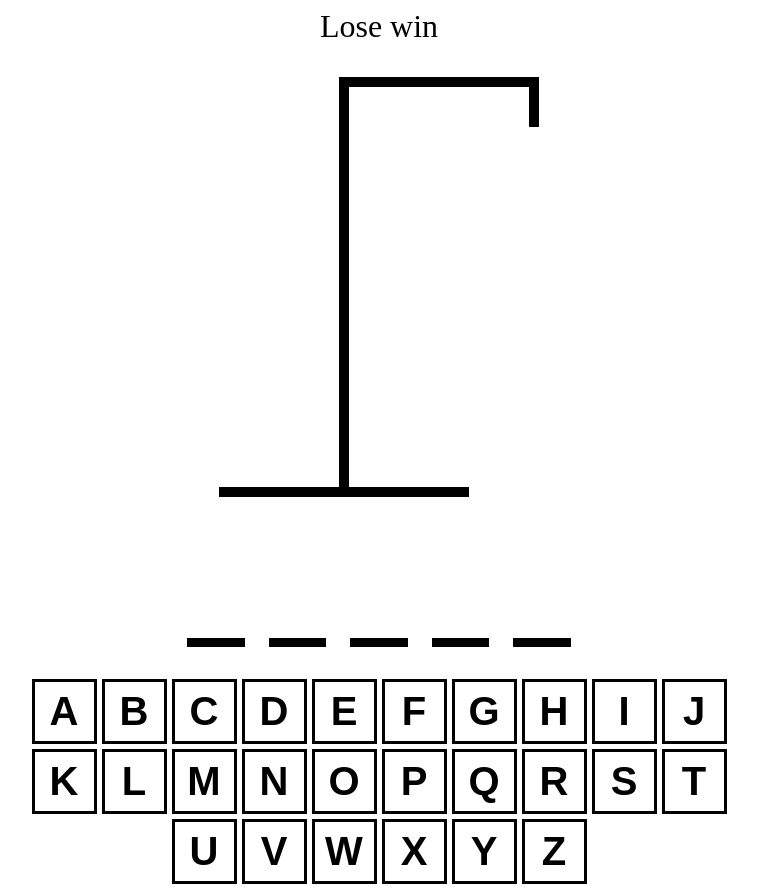
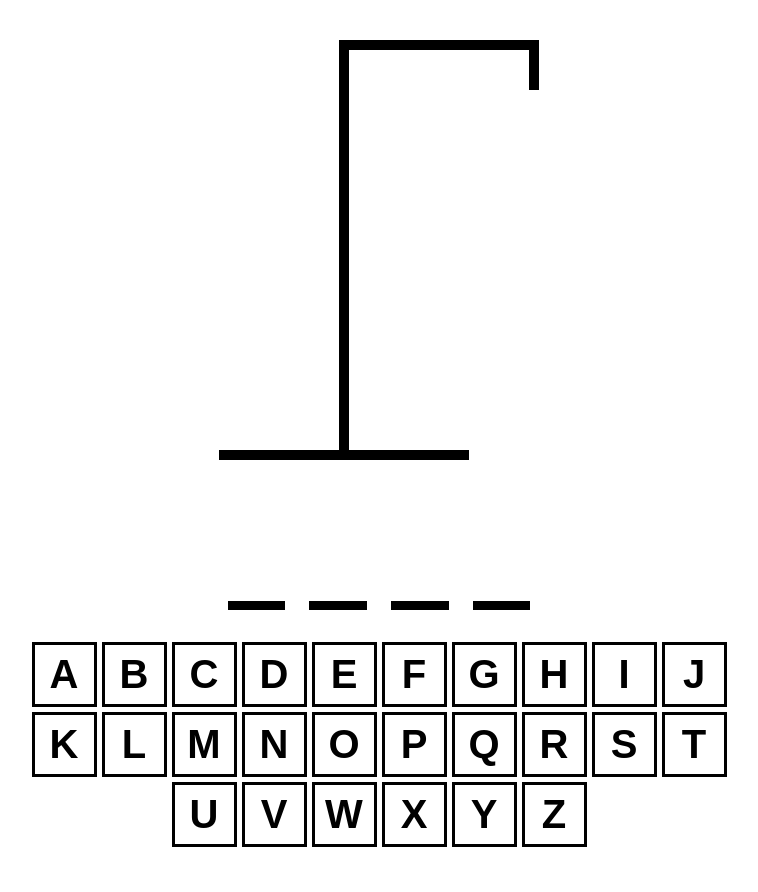
Before and after one commit to csabbah/ts-react-hangman, a React (Vite) app: page / in a window 1280 px wide. Shown: the whole page, without its empty margins (261-1019 px from the left). After the commit the page ends 855 px from the top, so only its background shows below. Built offline with nearby package versions, Linux system fonts and the light colour scheme.

Commit message:
Made final clean up/finishing touches - Also included a restart game function on 'Enter' keypress

```diff
--- a/src/App.tsx
+++ b/src/App.tsx
@@ -3,10 +3,13 @@ import { HangmanDrawing } from "./HangmanDrawing";
 import { HangmanWord } from "./HangmanWord";
 import { Keyboard } from "./Keyboard";
 import words from "./wordList.json";
+
+function getWord(): string {
+  return words[Math.floor(Math.random() * words.length)];
+}
+
 function App() {
-  const [wordToGuess, setWordToGuess] = useState(() => {
-    return words[Math.floor(Math.random() * words.length)];
-  });
+  const [wordToGuess, setWordToGuess] = useState(getWord);
   const [guessedLetters, setGuessedLetters] = useState<string[]>([]);
 
   const inCorrectLetters = guessedLetters.filter(
@@ -25,13 +28,25 @@ function App() {
     [guessedLetters]
   );
 
+  const isLoser: boolean = inCorrectLetters.length >= 6;
+  // If every iteration of this loop returns true, the entirety of the function is true
+  const isWinner: boolean = wordToGuess.split("").every((letter) => {
+    // If all the guessLetters include the letter in the wordToGuess
+    // Then we have won
+    return guessedLetters.includes(letter);
+  });
+
   useEffect(() => {
     const handler = (e: KeyboardEvent) => {
-      const key = e.key;
+      const key = e.key.toLowerCase();
+
+      // If either or is true (meaning game is over), don't execute callback
+      if (isLoser || isWinner) return;
+
       // If nothing matches, return nothing (cancel the function)
       if (!key.match(/^[a-z]$/)) return;
+
       // If it matches anything from a to z, add it to our guessed letter function
-      e.preventDefault();
       addGuessedLetter(key);
     };
     // Hooking it up and removing it appropriately
@@ -44,7 +59,24 @@ function App() {
     // Anytime changes occur in the guessedLetters state, execute this useEffect
   }, [guessedLetters]);
 
-  console.log(guessedLetters);
+  useEffect(() => {
+    const handler = (e: KeyboardEvent) => {
+      e.preventDefault();
+      const key = e.key;
+
+      if (key !== "Enter") return;
+
+      setWordToGuess(getWord());
+      setGuessedLetters([]);
+    };
+    // Hooking it up and removing it appropriately
+    document.addEventListener("keypress", handler);
+
+    return () => {
+      document.removeEventListener("keypress", handler);
+    };
+  }, []);
+
   return (
     <div
       style={{
@@ -56,10 +88,24 @@ function App() {
         alignItems: "center",
       }}
     >
-      <div style={{ fontSize: "2rem", textAlign: "center" }}>Lose win</div>
+      <div
+        style={{
+          color: isLoser ? "red" : isWinner ? "green" : "",
+          fontSize: "2rem",
+          textAlign: "center",
+        }}
+      >
+        {(isWinner && "You win, Press Enter to play again!") ||
+          (isLoser && `You lose, Press Enter to try again!`)}
+      </div>
       <HangmanDrawing numberOfGuesses={inCorrectLetters.length} />
-      <HangmanWord guessedLetters={guessedLetters} wordToGuess={wordToGuess} />
+      <HangmanWord
+        reveal={isLoser}
+        guessedLetters={guessedLetters}
+        wordToGuess={wordToGuess}
+      />
       <Keyboard
+        disabled={isLoser || isWinner}
         activeLetter={guessedLetters.filter((letter) =>
           wordToGuess.includes(letter)
         )}
--- a/src/HangmanWord.tsx
+++ b/src/HangmanWord.tsx
@@ -1,9 +1,14 @@
 type HangmanWordProps = {
   guessedLetters: string[];
   wordToGuess: string;
+  reveal?: boolean;
 };
 
-export function HangmanWord({ guessedLetters, wordToGuess }: HangmanWordProps) {
+export function HangmanWord({
+  guessedLetters,
+  wordToGuess,
+  reveal = false,
+}: HangmanWordProps) {
   return (
     <div
       style={{
@@ -20,9 +25,18 @@ export function HangmanWord({ guessedLetters, wordToGuess }: HangmanWordProps) {
           <span style={{ borderBottom: ".1em solid black" }} key={index}>
             <span
               style={{
-                visibility: guessedLetters.includes(letter)
-                  ? "visible"
-                  : "hidden",
+                color:
+                  reveal && !guessedLetters.includes(letter)
+                    ? "red"
+                    : !reveal
+                    ? "green"
+                    : "",
+                visibility:
+                  // Reveal the letter if it was guessed correct OR if reveal is true
+                  // reveal being true means the game is over (isLoser == true)
+                  guessedLetters.includes(letter) || reveal
+                    ? "visible"
+                    : "hidden",
               }}
             >
               {letter}
--- a/src/Keyboard.tsx
+++ b/src/Keyboard.tsx
@@ -32,12 +32,14 @@ type keyboardProps = {
   activeLetter: string[];
   inactiveLetters: string[];
   addGuessedLetter: (letter: string) => void;
+  disabled?: boolean;
 };
 
 export function Keyboard({
   activeLetter,
   inactiveLetters,
   addGuessedLetter,
+  disabled = false,
 }: keyboardProps) {
   return (
     <div
@@ -56,7 +58,11 @@ export function Keyboard({
         const inActive = inactiveLetters.includes(key);
         return (
           <button
+            disabled={isActive || inActive || disabled}
             key={index}
+            onClick={() => {
+              addGuessedLetter(key);
+            }}
             className={`${styles.btn} ${isActive && styles.active} ${
               inActive && styles.inactive
             }`}
```
